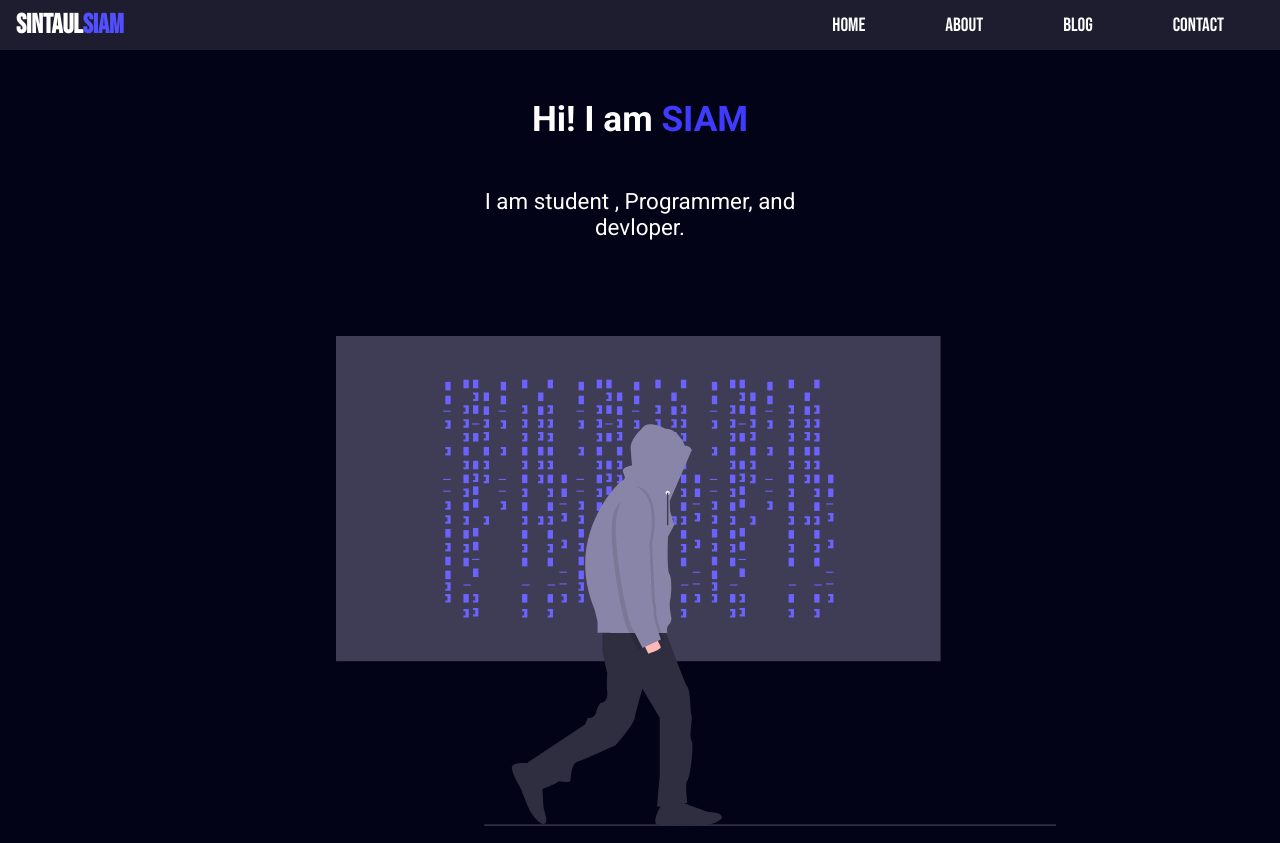
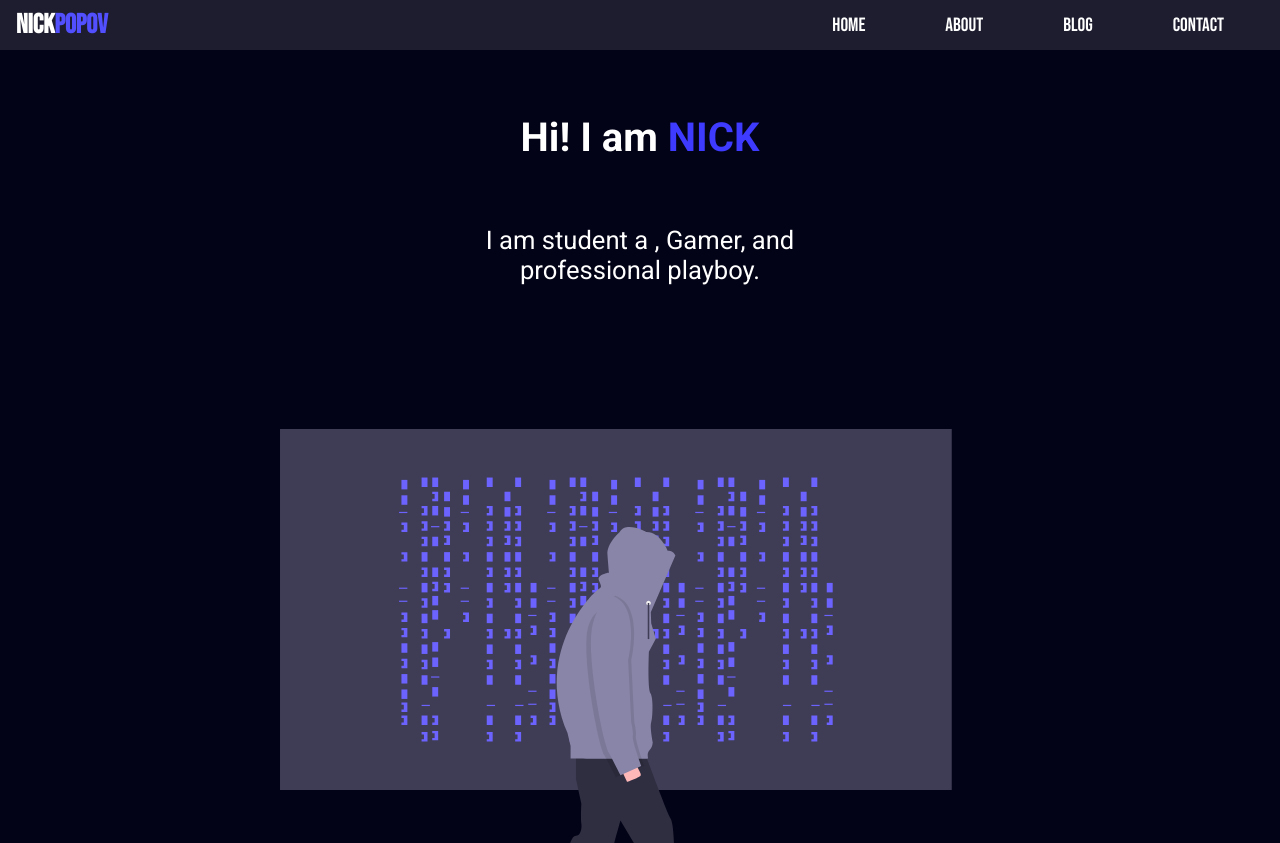
Before and after one commit to sintaulsiam/responsive-portfolio-dark, a website built with Parcel: page index.html in a window 1280 px wide. Shown: the top 843 px of the page. Built offline with nearby package versions, Linux system fonts and the light colour scheme.

Commit message:
nick patch and more responsive

```diff
--- a/index.html
+++ b/index.html
@@ -16,7 +16,7 @@
 <body>
     <div class="nav">
         <div class="nav__brand">
-            <a href="index.html">Sintaul<span>Siam</span></a>
+            <a href="index.html">NICK<span>Popov</span></a>
         </div>
         <div class="nav__links">
             <a class="nav__link" href="#">Home</a>
@@ -33,8 +33,8 @@
 
     <div class="home">
         <div class="home__container">
-            <h1 class="home__title">Hi! I am <span>SIAM</span> </h1>
-            <p class="home__description">I am student , Programmer, and <br /> devloper.</p>
+            <h1 class="home__title">Hi! I am <span>NICK</span> </h1>
+            <p class="home__description">I am student a , Gamer, and <br /> professional playboy.</p>
             <img src="hacker-img.svg" alt="">
         </div>
     </div>
--- a/styles.scss
+++ b/styles.scss
@@ -206,4 +206,21 @@ body {
       width: 45rem;
     }
   }
+
+  @media screen and (min-width: 780px) {
+    &__title {
+      font-size: 2.5rem;
+      margin: 4rem;
+    }
+
+    p {
+      font-size: 1.6rem;
+    }
+
+    img {
+      margin-top: 8rem;
+      margin-left: 5rem;
+      width: 50rem;
+    }
+  }
 }
```
